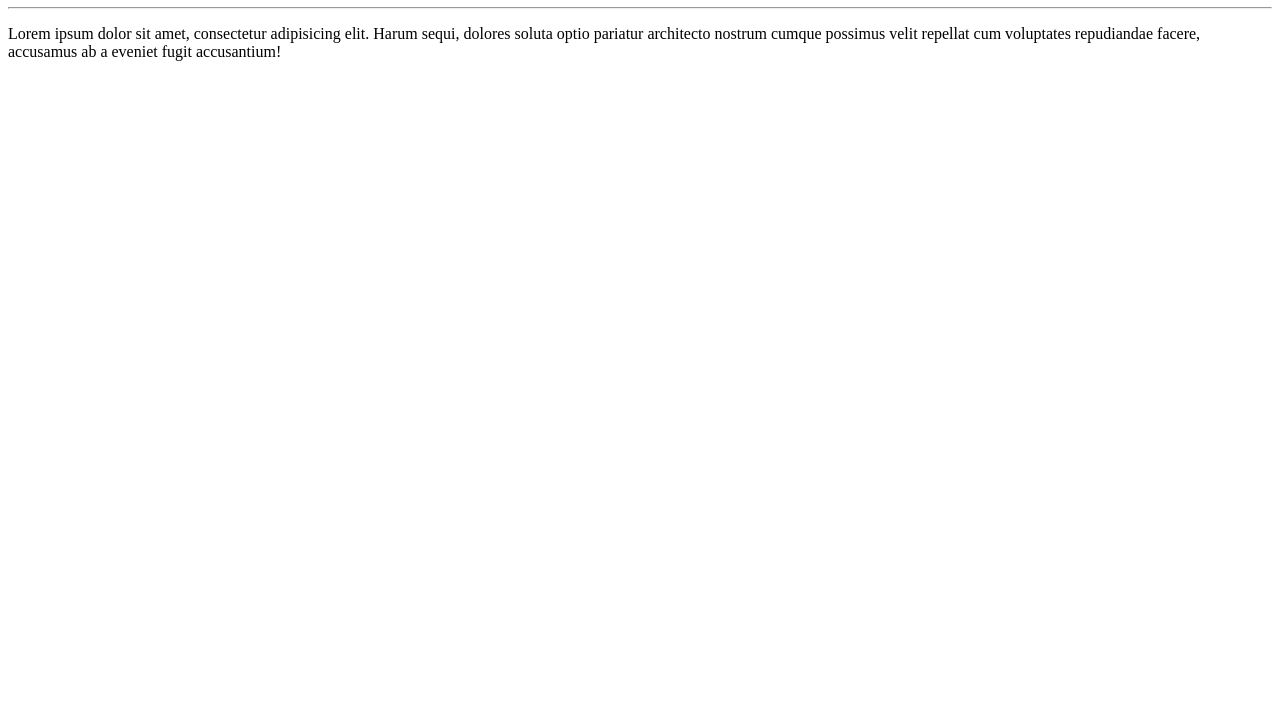
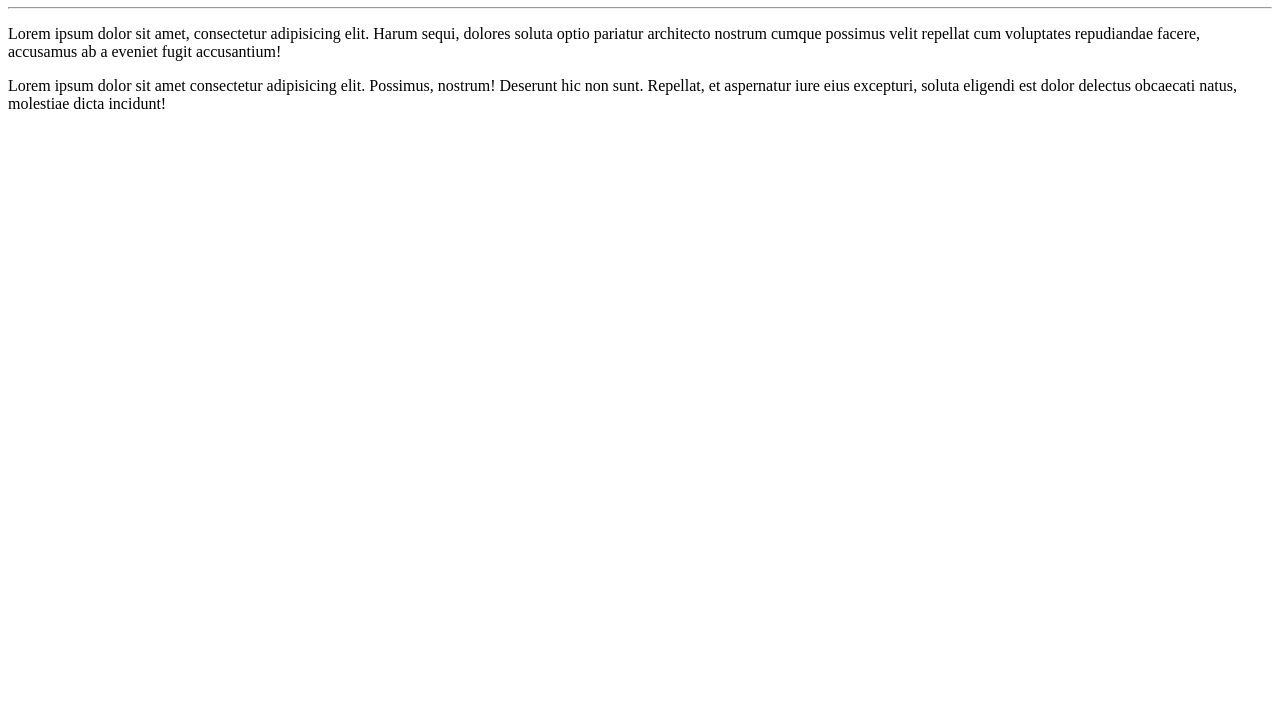
Before and after one commit to Marcos-codes/Ola-Mundo, a plain HTML site: page Teste/Index.html in a window 1280 px wide. Shown: the part 73-800 px from the top of the page. Drawn offline with Linux system fonts and the light colour scheme.

Commit message:
Adicionei um Paragrafo

```diff
--- a/Teste/Index.html
+++ b/Teste/Index.html
@@ -10,6 +10,7 @@
     <h1>Olá, Mundo!</h1>
     <hr>
     <p>Lorem ipsum dolor sit amet, consectetur adipisicing elit. Harum sequi, dolores soluta optio pariatur architecto nostrum cumque possimus velit repellat cum voluptates repudiandae facere, accusamus ab a eveniet fugit accusantium!</p>
+    <p>Lorem ipsum dolor sit amet consectetur adipisicing elit. Possimus, nostrum! Deserunt hic non sunt. Repellat, et aspernatur iure eius excepturi, soluta eligendi est dolor delectus obcaecati natus, molestiae dicta incidunt!</p>
 
 </body>
 </html>
```
